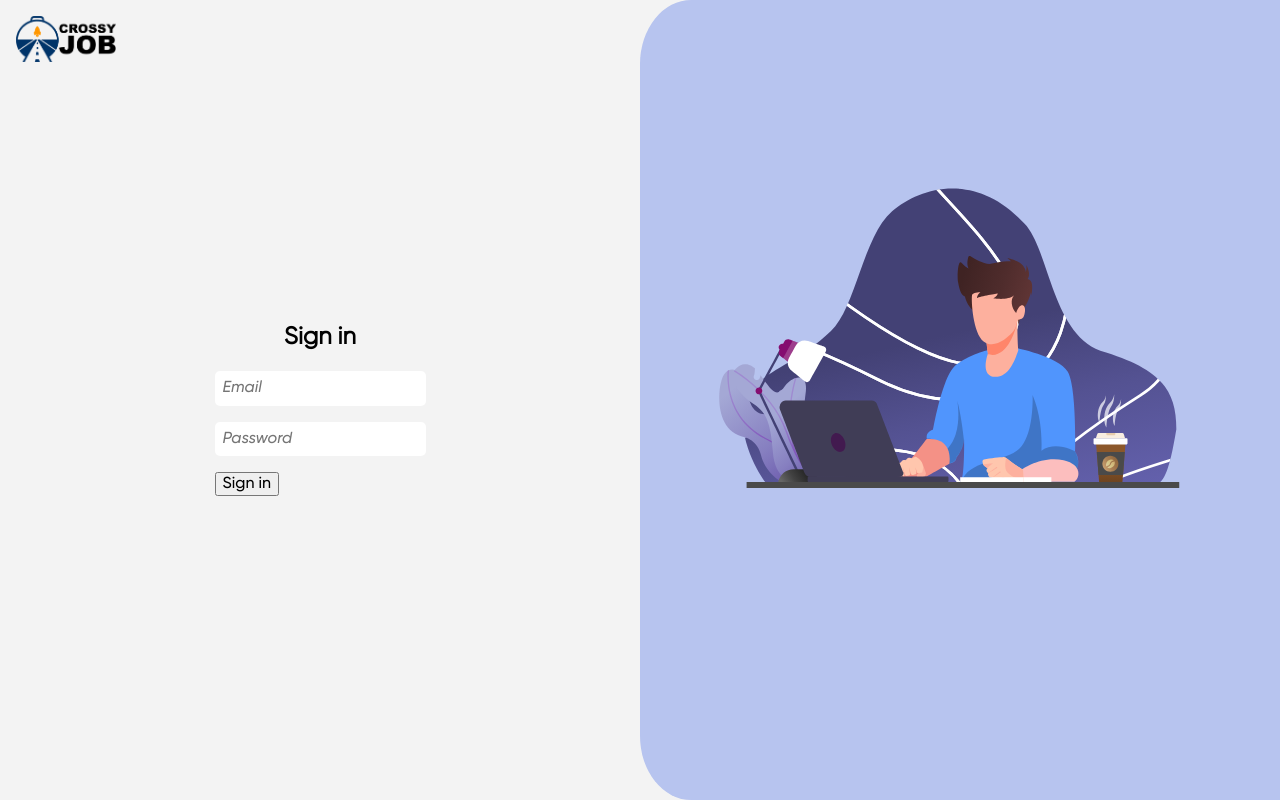
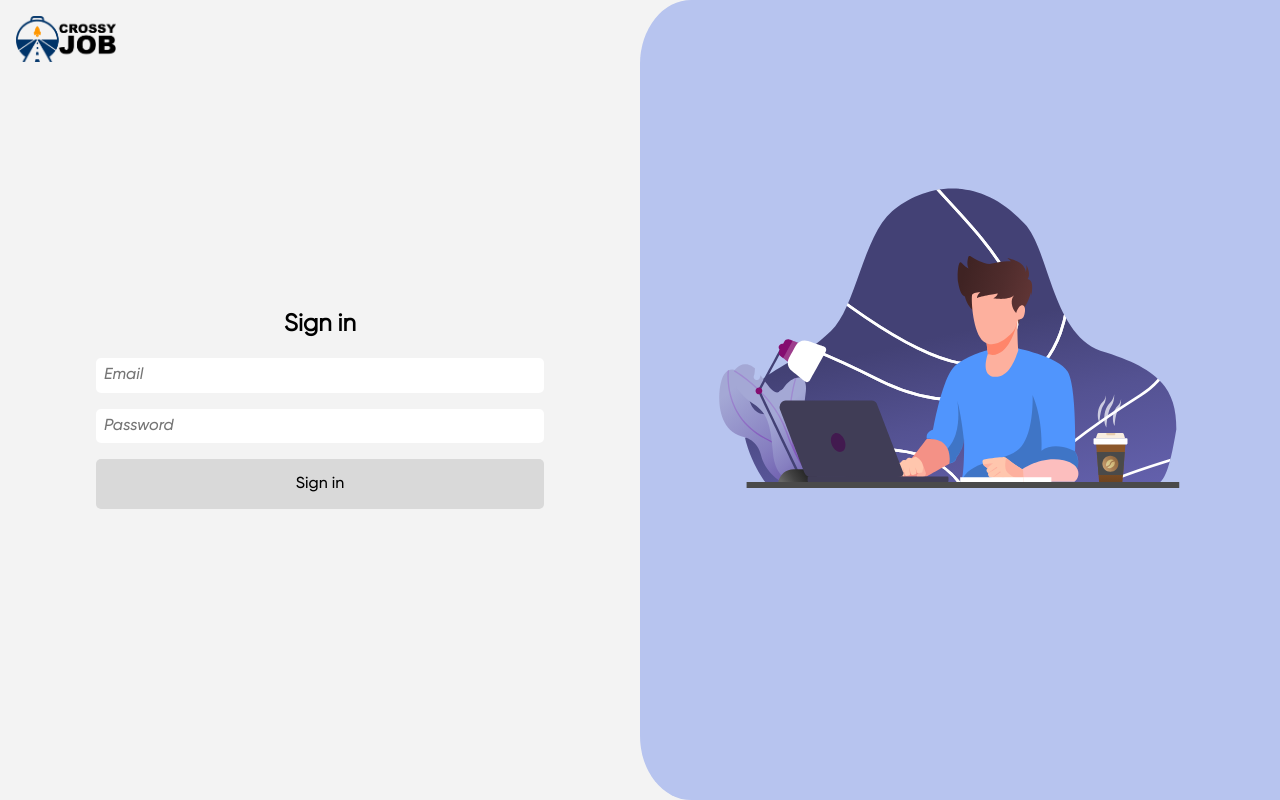
Before and after one commit to CrossyJob-YNOV/CrossyJob-Front, a Nuxt app: page /login in a window 1280 px wide. Built offline with nearby package versions, Linux system fonts and the light colour scheme.

Commit message:
feat(app): update app design

```diff
--- a/assets/style/main.scss
+++ b/assets/style/main.scss
@@ -17,6 +17,27 @@ h4 {
   margin: 0;
 }
 
+button {
+  padding: 1em;
+  border: 0;
+  background: #D9D9D9;
+  cursor: pointer;
+  border-radius: 5px;
+}
+
+input {
+  width: 100%;
+  border: 0px;
+  outline: 0;
+  padding: 0.5em;
+  border-radius: 5px;
+  box-sizing: border-box;
+
+  &::placeholder {
+    font-style: italic;
+  }
+}
+
 .mb-2 {
   margin-bottom: 0.8em;
 }
--- a/pages/login.vue
+++ b/pages/login.vue
@@ -2,18 +2,23 @@
   <div class="login">
     <div class="login__content">
       <div class="login__logo">
-        <img src="/images/Logo-Crossy-Job.png" alt="logo"/>
+        <img src="/images/Logo-Crossy-Job.png" alt="logo" />
       </div>
 
       <div class="login__form">
         <h2>Sign in</h2>
         <form>
           <div class="login__form__item">
-            <input id="email" type="email" name="email" placeholder="Email"/>
+            <input id="email" type="email" name="email" placeholder="Email" />
           </div>
 
           <div class="login__form__item">
-            <input id="password" type="password" name="password" placeholder="Password"/>
+            <input
+              id="password"
+              type="password"
+              name="password"
+              placeholder="Password"
+            />
           </div>
 
           <div class="login__form__item">
@@ -23,35 +28,29 @@
       </div>
     </div>
     <div class="login__illustration">
-      <div class="animation" ref="animationElement">
-
-      </div>
+      <div class="animation" ref="animationElement"></div>
     </div>
   </div>
 </template>
 
 <script>
-
 import lottie from 'lottie-web'
 
 export default {
-  name: "login",
+  name: 'login',
   mounted() {
     lottie.loadAnimation({
       container: this.$refs.animationElement,
       renderer: 'svg',
       loop: true,
       autoplay: true,
-      path: '/lottie/coffee.json'
+      path: '/lottie/coffee.json',
     })
-  }
+  },
 }
-
-
 </script>
 
 <style scoped lang="scss">
-
 .login__logo {
   position: absolute;
   top: 0;
@@ -72,14 +71,16 @@ h2 {
   justify-content: center;
   align-items: center;
   grid-template-columns: 7fr 7fr;
-
 }
 
-.login__form{
+.login__form {
   display: grid;
   place-content: center;
   height: 100%;
-  width: 100%;
+  grid-template-columns: 1fr;
+  width: 70%;
+  place-content: center;
+  margin: auto;
 
   form {
     display: grid;
@@ -96,7 +97,7 @@ h2 {
       width: 100%;
       border: 0px;
       outline: 0;
-      padding: .5em;
+      padding: 0.5em;
       border-radius: 5px;
       box-sizing: border-box;
 
@@ -104,10 +105,12 @@ h2 {
         font-style: italic;
       }
     }
+
+    button {
+      width: 100%;
+    }
   }
 }
-
-
 
 .login__illustration {
   display: flex;
@@ -126,8 +129,5 @@ h2 {
     margin-left: auto;
     margin-right: auto;
   }
-
-
-
 }
 </style>
```
